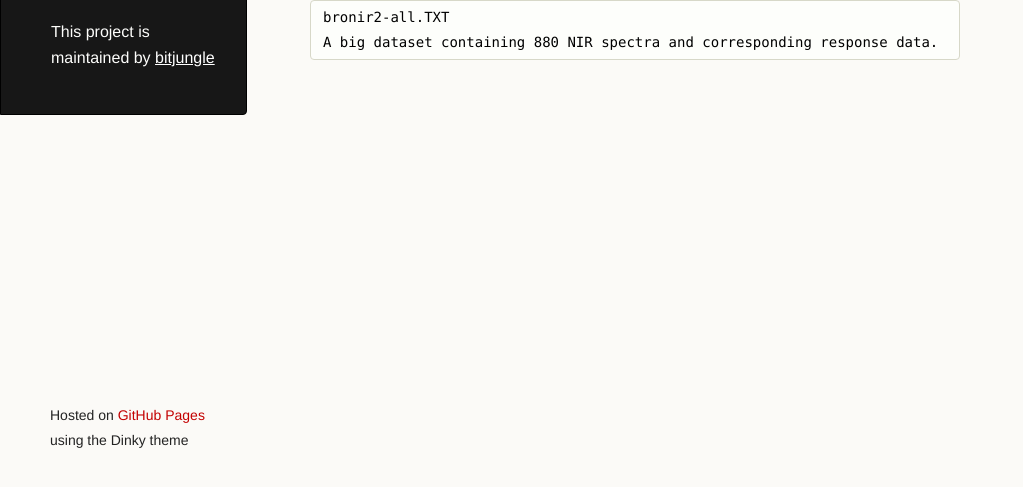
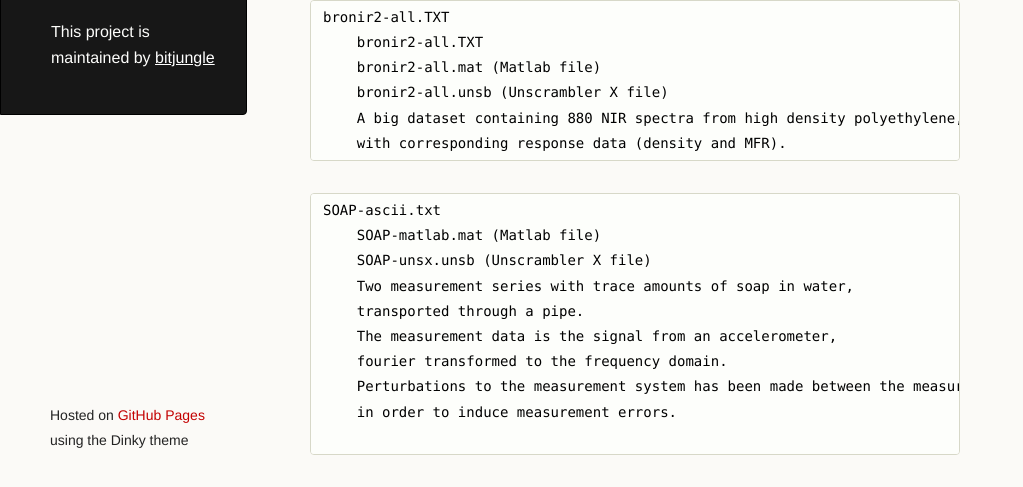
Before and after one commit to bitjungle/OpenData, a plain HTML site: page index.html in a window 1280 px wide. Shown: the part 315-802 px from the top of the page, without its empty margins (0-1023 px from the left). Drawn offline with Linux system fonts and the light colour scheme.

Commit message:
Update index.html

```diff
--- a/index.html
+++ b/index.html
@@ -43,8 +43,24 @@ See also <a href="http://en.wikipedia.org/wiki/Open_data">http://en.wikipedia.or
 each individual dataset for detailed information.</p>
 
 <pre><code>bronir2-all.TXT
-A big dataset containing 880 NIR spectra and corresponding response data.
+    bronir2-all.TXT
+    bronir2-all.mat (Matlab file)
+    bronir2-all.unsb (Unscrambler X file)
+    A big dataset containing 880 NIR spectra from high density polyethylene,
+    with corresponding response data (density and MFR).
 </code></pre>
+
+
+<pre><code>SOAP-ascii.txt
+    SOAP-matlab.mat (Matlab file)
+    SOAP-unsx.unsb (Unscrambler X file)
+    Two measurement series with trace amounts of soap in water,
+    transported through a pipe.
+    The measurement data is the signal from an accelerometer,
+    fourier transformed to the frequency domain.
+    Perturbations to the measurement system has been made between the measurement series,
+    in order to induce measurement errors.
+ </code></pre>
       </section>
       <footer>
         <p><small>Hosted on <a href="https://pages.github.com">GitHub Pages</a> using the Dinky theme</small></p>
```
